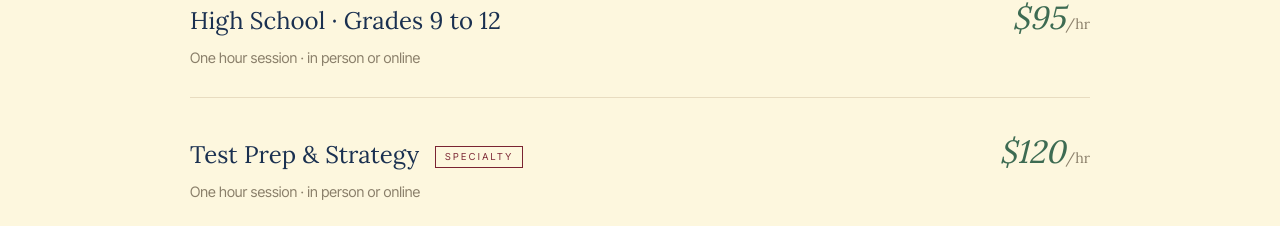
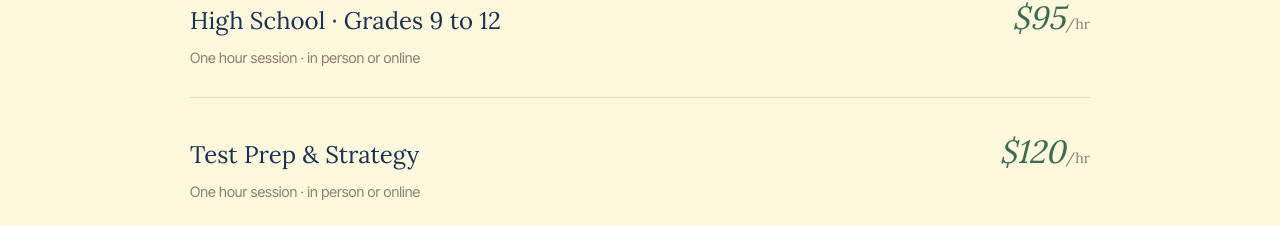
Before and after one commit to patrickparagas1/josephine-tutoring, a Next.js app: page /rates in a window 1280 px wide. Shown: the part 937-1163 px from the top of the page. Built offline with nearby package versions, Linux system fonts and the light colour scheme.

Commit message:
Remove specialty badge from Test Prep & Strategy on rates page

```diff
--- a/components/Rates.tsx
+++ b/components/Rates.tsx
@@ -66,8 +66,7 @@ export default function Rates() {
         <div className="rate-row">
           <div>
             <div className="rate-label">
-              Test Prep &amp; Strategy{" "}
-              <span className="rate-badge">specialty</span>
+              Test Prep &amp; Strategy
             </div>
             <div className="rate-desc">
               One hour session · in person or online
```
